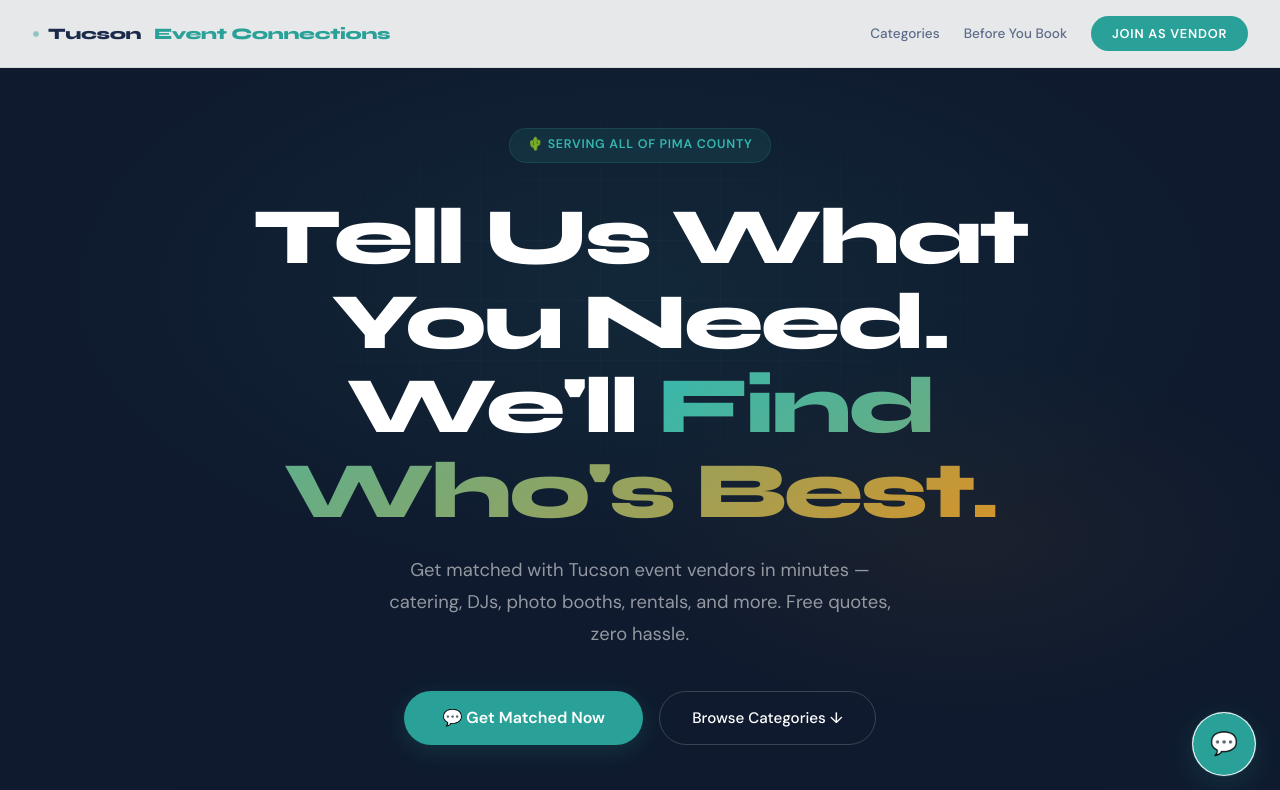
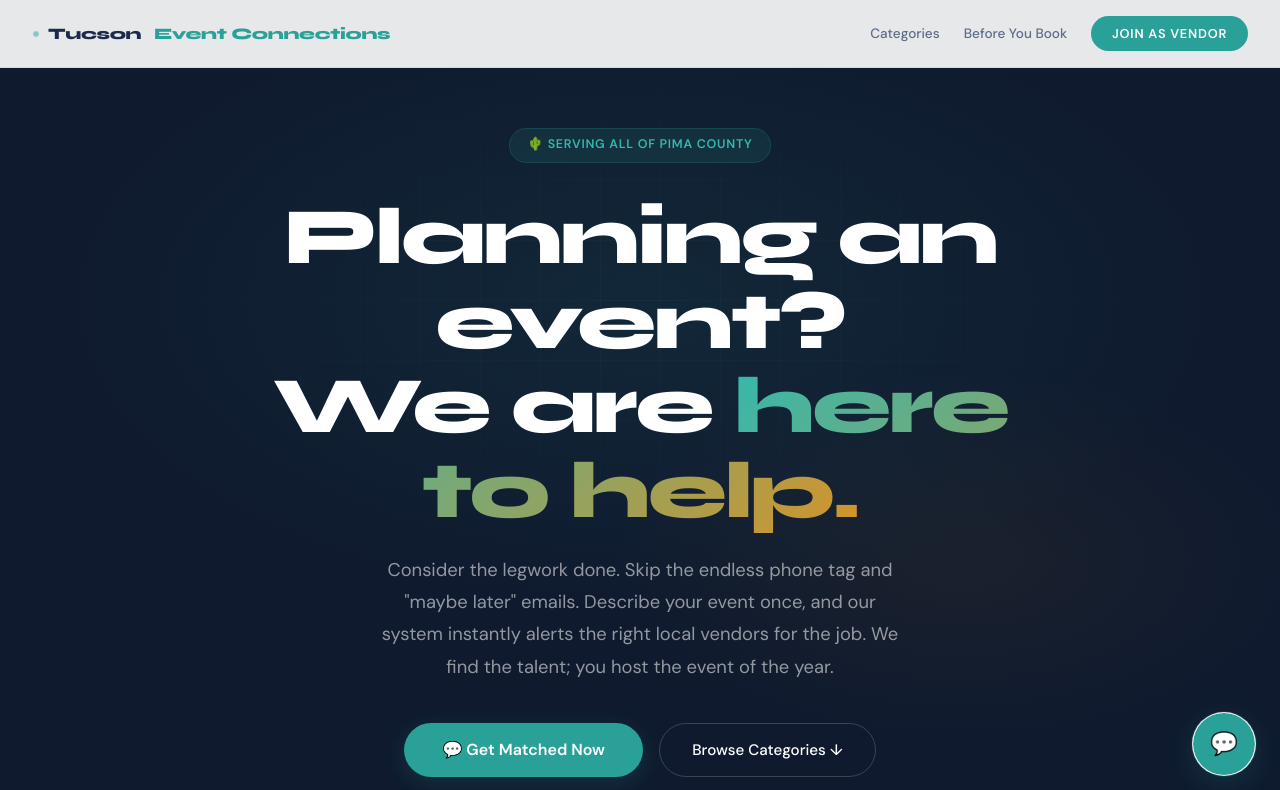
Before and after one commit to Theory-Solutions/TucsonEventConnectionsWeb, a plain HTML site: page index.html in a window 1280 px wide. Shown: the top 790 px of the page. Drawn offline with Linux system fonts and the light colour scheme.

Commit message:
Add files via upload

```diff
--- a/index.html
+++ b/index.html
@@ -209,8 +209,8 @@
 
 <section class="hero"><div class="hero-bg"></div><div class="hero-grid"></div>
     <div class="hero-eyebrow">🌵 Serving All of Pima County</div>
-    <h1>Tell Us What You Need.<br>We'll <span class="grad">Find Who's Best.</span></h1>
-    <p class="hero-sub">Get matched with Tucson event vendors in minutes — catering, DJs, photo booths, rentals, and more. Free quotes, zero hassle.</p>
+    <h1>Planning an event?<br>We are <span class="grad">here to help.</span></h1>
+    <p class="hero-sub">Consider the legwork done. Skip the endless phone tag and "maybe later" emails. Describe your event once, and our system instantly alerts the right local vendors for the job. We find the talent; you host the event of the year.</p>
     <div class="hero-cta-row"><button class="btn-hero" onclick="toggleChat(false)">💬 Get Matched Now</button><button class="btn-hero-ghost" onclick="document.getElementById('categories').scrollIntoView({behavior:'smooth'})">Browse Categories ↓</button></div>
 </section>
 
```
